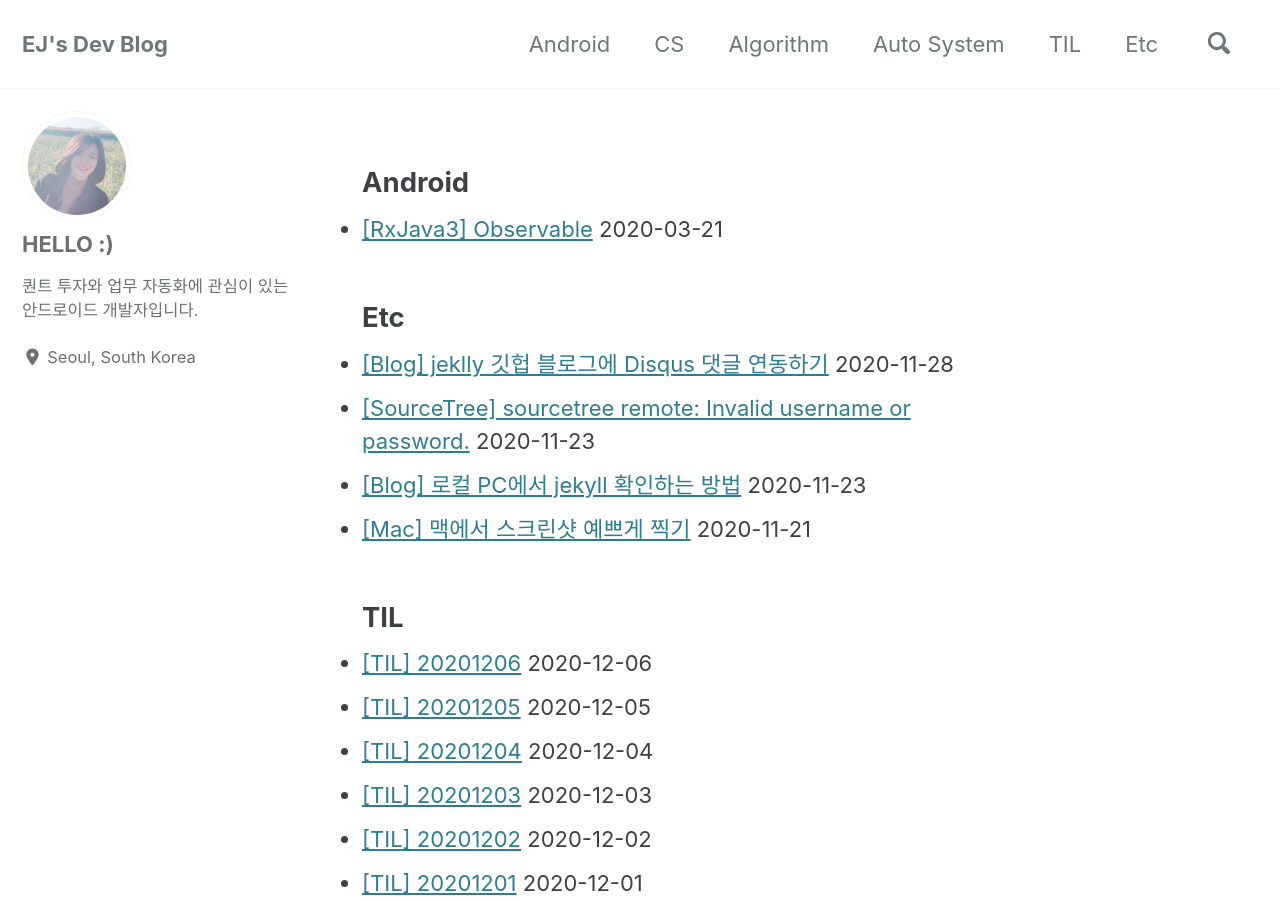
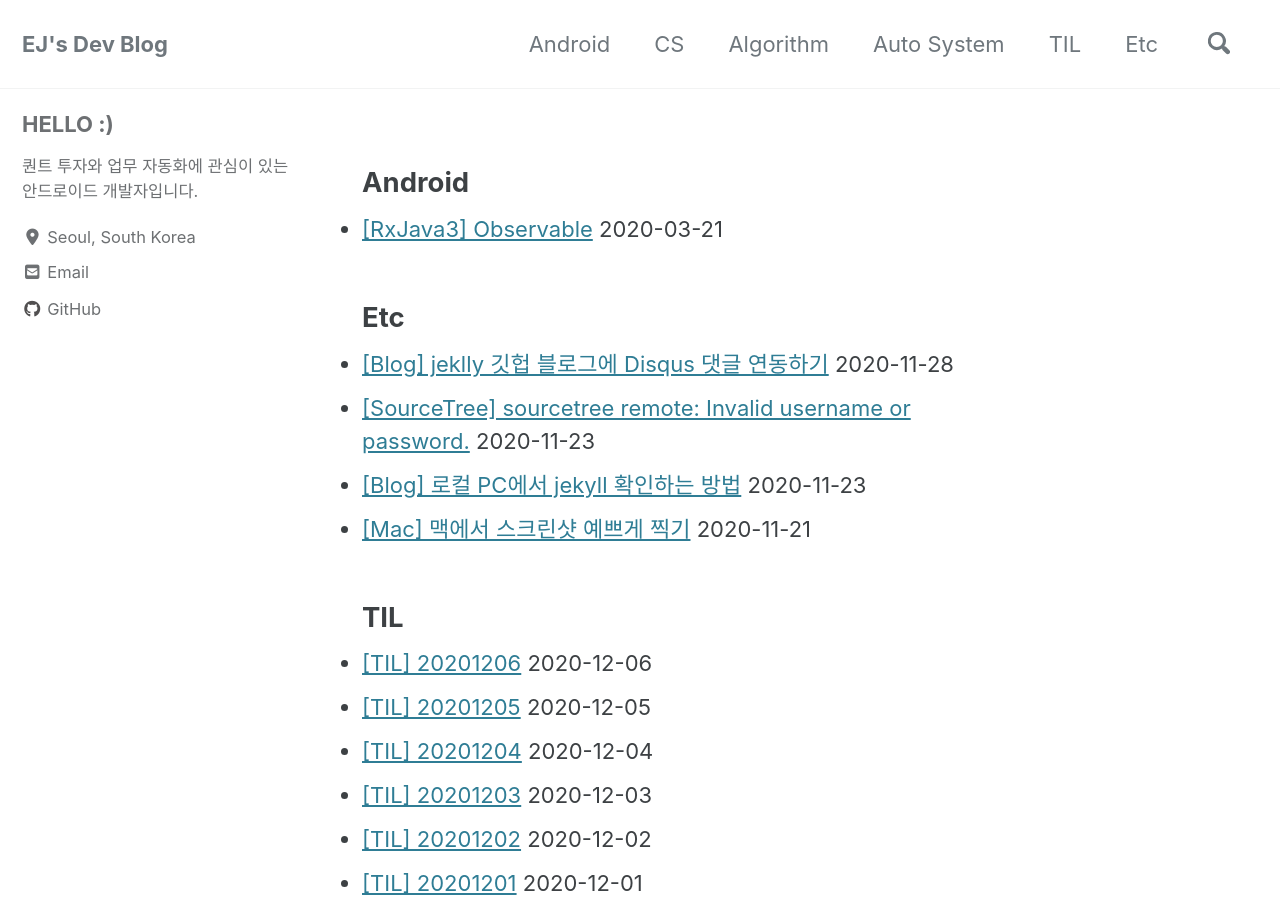
Before and after one commit to dev-eunji/dev-eunji.github.io, a Jekyll site: the page built from index.html, in a window 1280 px wide and 900 px high. Built offline with Jekyll 4.4.1, drawn with Linux system fonts in a browser that asks for light colours; cached includes are drawn as plain includes; nearby versions of some CDN libraries; the list of posts is cut into pages by our own code.

Commit message:
Author 수정: 사진,Follow 버튼 제거 / 메일, github 주소 추가

```diff
--- a/_config.yml
+++ b/_config.yml
@@ -93,14 +93,13 @@
 # Site Author
 author:
   name             : "HELLO :)"
-  avatar           : "/assets/images/profile.jpg"
+  # avatar           : "/assets/images/profile.jpg"
   bio              : "퀀트 투자와 업무 자동화에 관심이 있는 안드로이드 개발자입니다."
   location         : "Seoul, South Korea"
-  email            :
   links:
     - label: "Email"
       icon: "fas fa-fw fa-envelope-square"
-      # url: mailto:your.name@email.com
+      url: mailto:tkl0458@gmail.com
     - label: "Website"
       icon: "fas fa-fw fa-link"
       # url: "https://your-website.com"
@@ -112,7 +111,7 @@
       # url: "https://facebook.com/"
     - label: "GitHub"
       icon: "fab fa-fw fa-github"
-      # url: "https://github.com/"
+      url: "https://github.com/dev-eunji"
     - label: "Instagram"
       icon: "fab fa-fw fa-instagram"
       # url: "https://instagram.com/"
--- a/_includes/author-profile.html
+++ b/_includes/author-profile.html
@@ -29,7 +29,7 @@
   </div>
 
   <div class="author__urls-wrapper">
-    <button class="btn btn--inverse">{{ site.data.ui-text[site.locale].follow_label | remove: ":" | default: "Follow" }}</button>
+    <!-- <button class="btn btn--inverse">{{ site.data.ui-text[site.locale].follow_label | remove: ":" | default: "Follow" }}</button> -->
     <ul class="author__urls social-icons">
       {% if author.location %}
         <li itemprop="homeLocation" itemscope itemtype="https://schema.org/Place">
```
